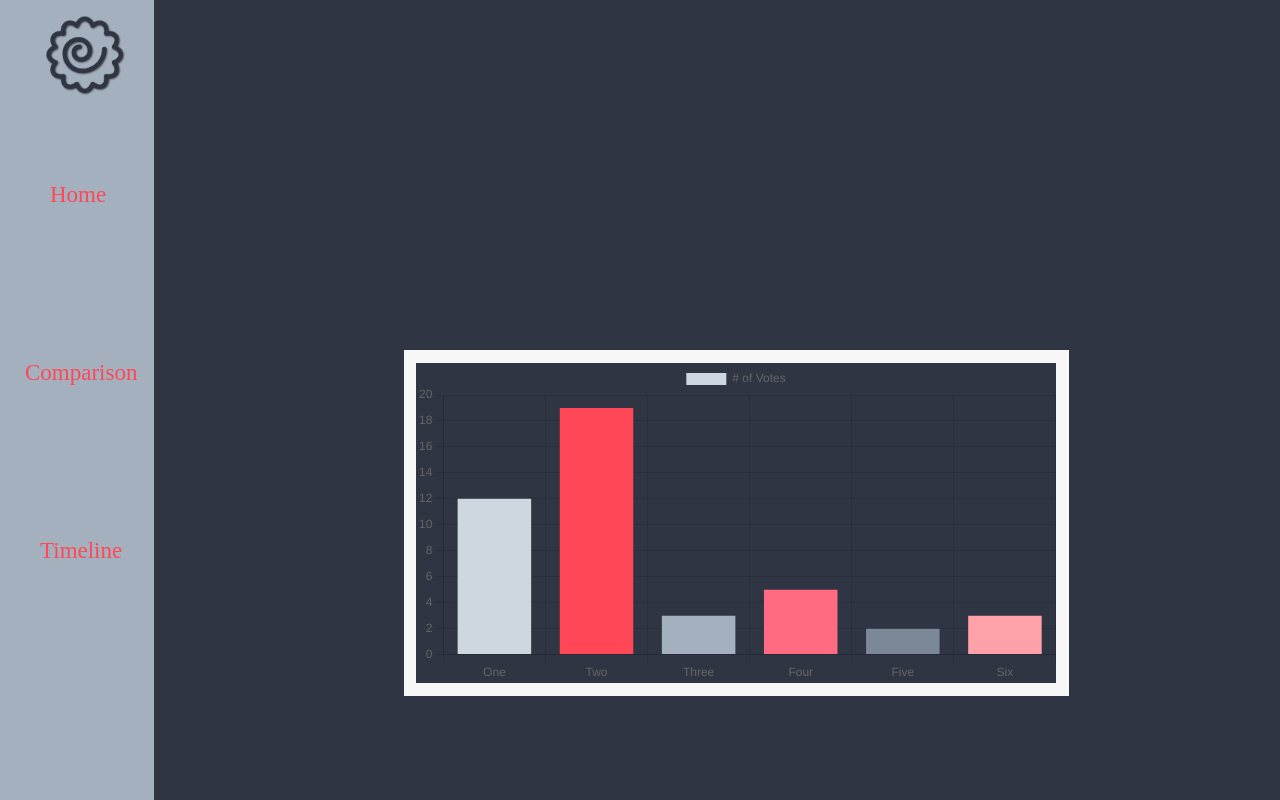
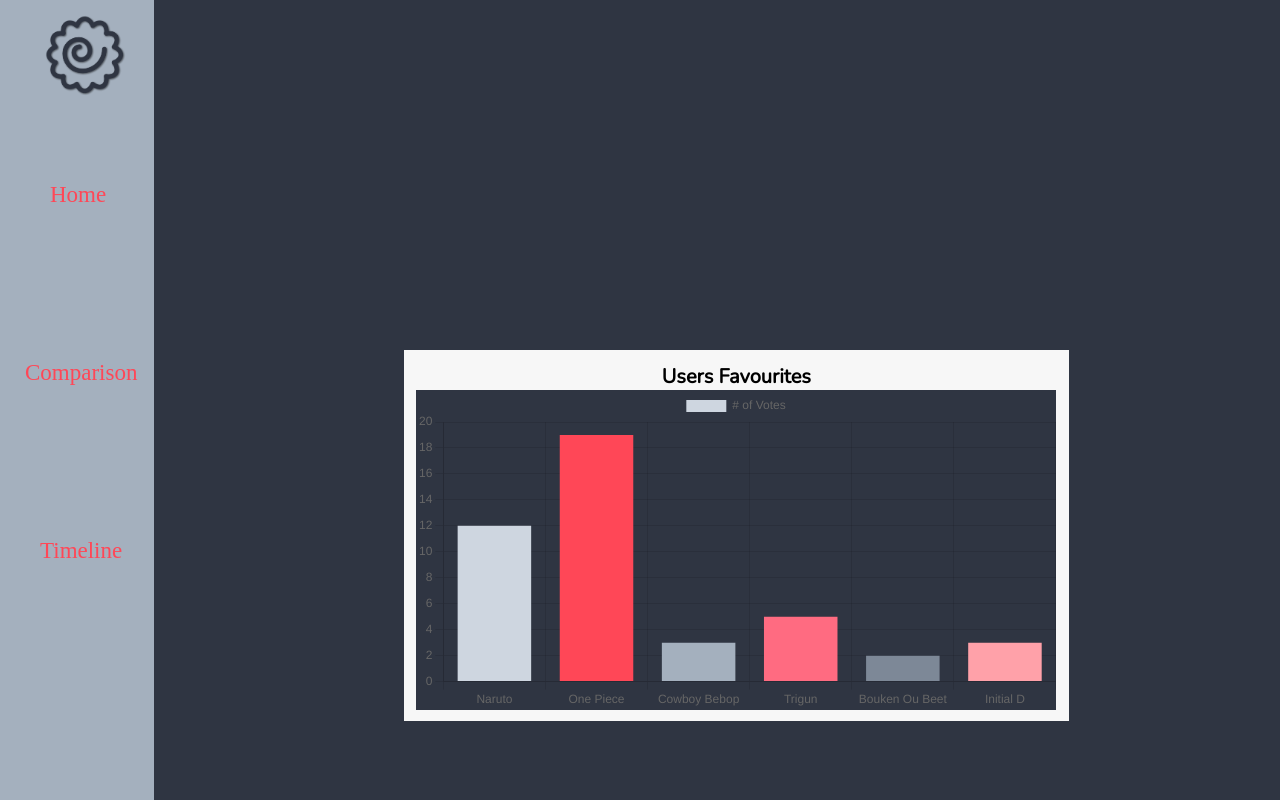
Before and after one commit to Tsebo200/AniX, a React (Create React App) app in the folder anix/: page /compare in a window 1280 px wide. Built offline with nearby package versions, Linux system fonts and the light colour scheme; no server answers.

Commit message:
Styled Bar Graph
Added a title and changed the labels under the graphs

```diff
--- a/anix/src/App.js
+++ b/anix/src/App.js
@@ -3,6 +3,7 @@ import Stats from "./components/Stats";
 import MainInfo from "./components/MainInfo";
 import {Routes, Route} from 'react-router-dom';
 import Comp from "./components/Comp";
+
 function App() {
   return (
     <div className="App">
--- a/anix/src/Components/Navigation.js
+++ b/anix/src/Components/Navigation.js
@@ -3,7 +3,7 @@ const Navigation = ()=>{
         <div className="nav-bar">
             <div className="logo"></div>
             <ul>
-                <li className="homeli"><a href="index">Home</a></li>
+                <li className="homeli"><a href="/">Home</a></li>
                 <li className="comparisonli"><a href="compare">Comparison</a></li>
                 <li className="timelineli"><a href="timeline">Timeline</a></li>
             </ul>
--- a/anix/src/components/Comp.js
+++ b/anix/src/components/Comp.js
@@ -15,9 +15,10 @@ const Comp = ()=>{
         <>
         <div className="main-container">
         <div className="componentInterior">
+            <h1 className='table-heading'>Users Favourites</h1>
         <Bar
             data={{
-                labels: ['One', 'Two', 'Three', 'Four', 'Five', 'Six'],
+                labels: ['Naruto', 'One Piece', 'Cowboy Bebop', 'Trigun', 'Bouken Ou Beet', 'Initial D'],
                 datasets: [{
                     label: '# of Votes',
                     data: [12, 19, 3, 5, 2, 3],
--- /dev/null
+++ b/anix/src/components/Time.js
@@ -0,0 +1,5 @@
+// import 'chart.js/auto';
+// import React from 'react';
+// import axios from 'axios';
+// import {  } from 'react-chartjs-2';
+// import { Pie } from 'react-chartjs-2';
--- a/anix/src/index.css
+++ b/anix/src/index.css
@@ -3,6 +3,7 @@
 html, body, p, li, ul, h1{
   margin: 0;
   padding: 0;
+  font-family: 'Nunito';
 }
 
 .nav-bar{
@@ -249,9 +250,13 @@ a:hover{
   margin-top: 350px;
   margin-left: 250px;
   padding: 1%;
+  padding-bottom: 3%;
   float: left;
 }
-
+.table-heading{
+  font-size: 20px;
+  text-align: center;
+}
 canvas{
   background-color: #2F3542;
   color: #ffa502;
```
